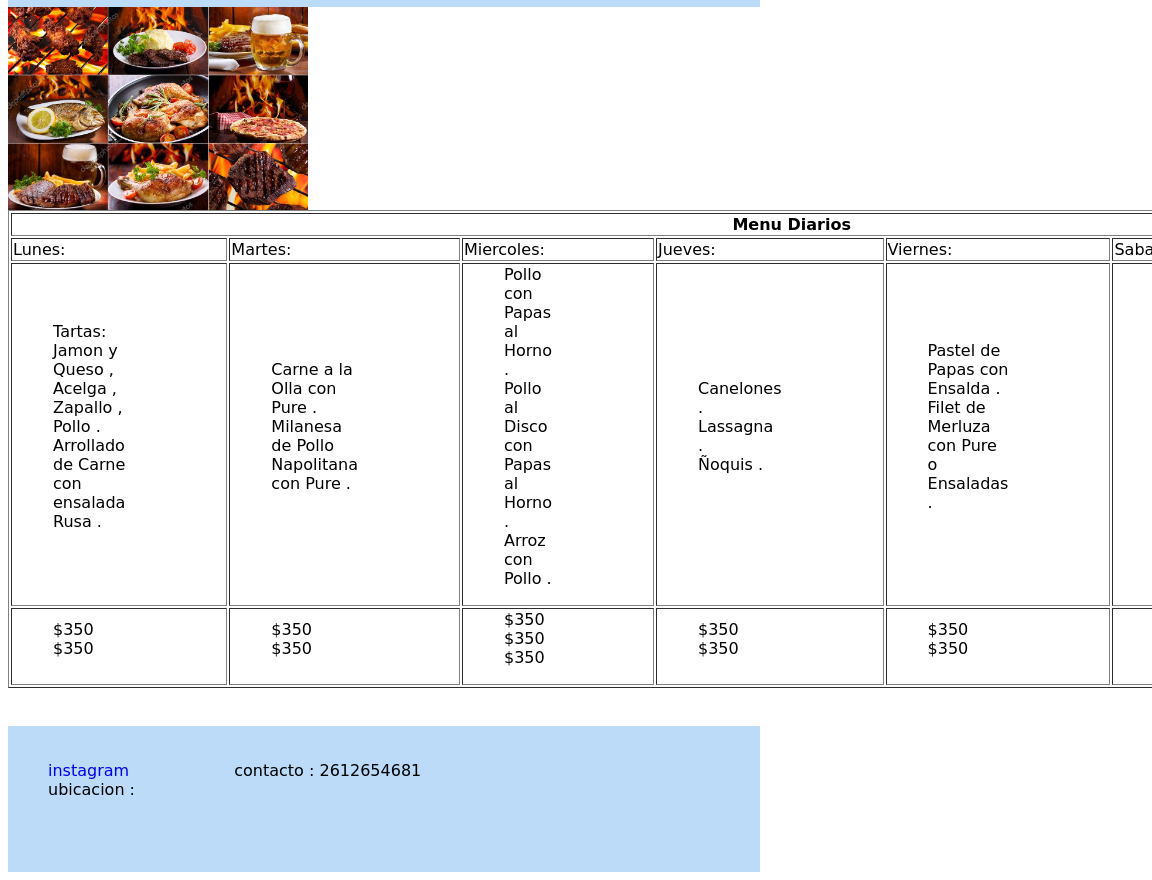
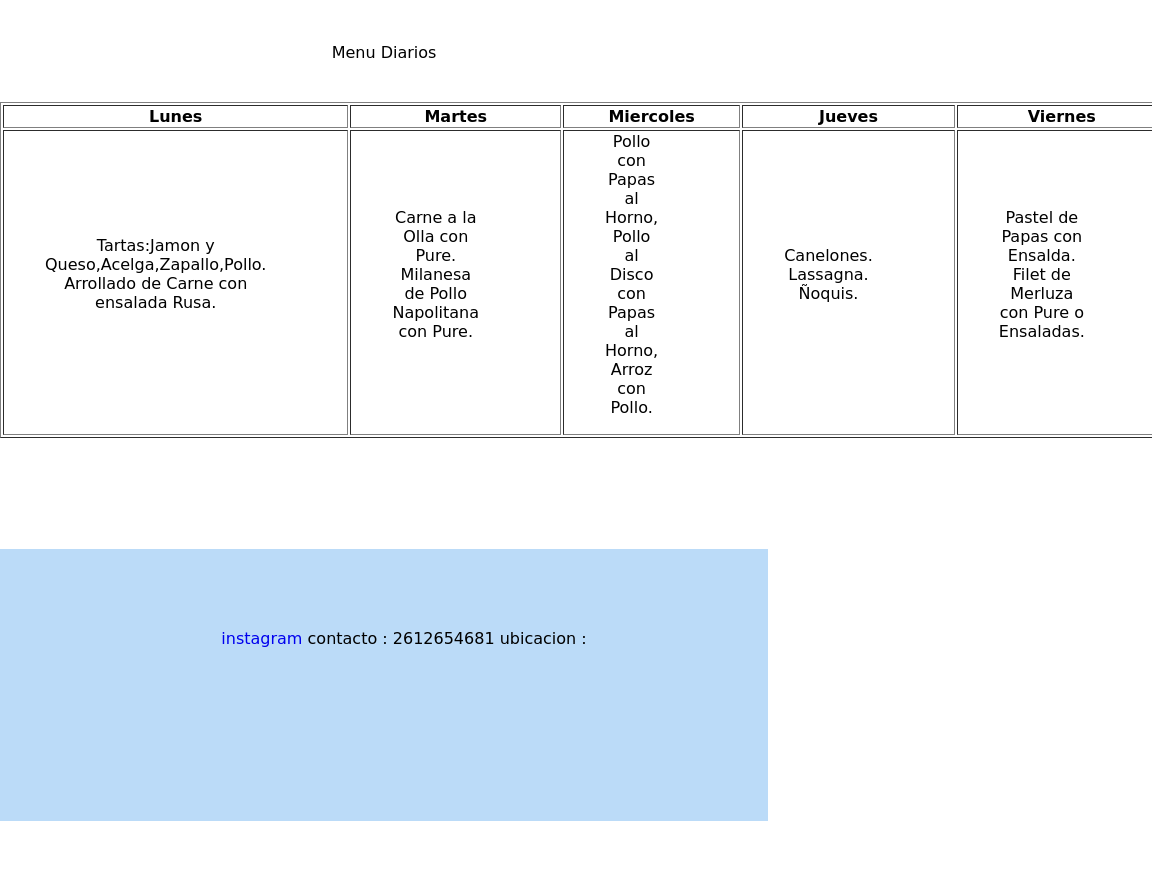
Before and after one commit to Enzo-Sartoris/mi-primer-proyecto, a plain HTML site: page menuDiarios.html in a window 768 px wide. Shown: the part 183-1063 px from the top of the page, 1152 px wide, since content can reach past the window. After the commit the page ends 1004 px from the top, so only its background shows below. Drawn offline with Linux system fonts and the light colour scheme; grey boxes are pictures that could not be loaded; a web font is replaced by a local one.

Commit message:
responsive index 780x480

```diff
--- a/css/style.css
+++ b/css/style.css
@@ -1,5 +1,7 @@
 
-
+body{
+    margin: 0;
+}
 
 .titulo {
     color: #ff5600;
@@ -25,6 +27,7 @@
 
     .logo{
         border-radius: 15px 15px;
+        width: 200px;
     }
 
 a{
@@ -115,7 +118,7 @@ ul{
 
 li{
     display: inline-block;
-    padding-inline-end: 100px;
+    padding-inline-end:80px;
 
 }
 
@@ -188,3 +191,94 @@ button:hover{
     cursor:pointer;
 
 }
+
+.tituloTabla {
+    text-align: center;
+    padding: 10px 10px 10px 10px;
+    margin-top: 40px;
+    margin-bottom: 30px;
+
+}
+.tituloTabla2 {
+    display: none;
+}
+.containerTabla{
+    grid:display  ;
+
+}
+.containerTabla2 {
+    display: none;
+}
+
+.bodyTabla {
+    text-align: center;
+
+}
+
+    @media screen and (min-width:780px) and (max-width: 1359px){
+
+    }
+    @media screen and (min-width :480px) and (max-width: 780px){
+        .titulo {
+            height: 20px;
+            font-size:1em ;
+            text-align: center;
+
+        }
+        .navMenu {
+            font-size: 10px;
+            text-align:start;
+            width: 100%; }
+
+            .navMenu li{
+                padding-inline-end:10px; }
+
+            .logo{
+                width:100px ;
+            }
+
+
+            .menuDiario{
+                width: 3000px;
+                max-width: 90%;
+
+            }
+
+            .video{
+                max-width: 100%;
+                padding: auto;
+                margin:auto;
+            }
+
+
+        .contenedorFooter {
+            text-align:center;
+            display: block;
+
+            }
+
+        .mapsCenter{
+            max-width: 100%;
+            height: 60px;
+            margin:0px 0px 40px 0px;
+            }
+
+
+        .contenedorFooter li{
+            padding-inline-end:10px;
+            margin: 20px 0px 0px 0px;
+            padding: 60px 0px 0px 0px;
+        }
+
+
+
+
+
+        }
+
+
+
+
+    @media screen and (min-width :480px) {
+
+    }
--- a/menuDiarios.html
+++ b/menuDiarios.html
@@ -58,39 +58,39 @@
     <main>
 
     <section>
-        <div><img src="imagenes/menues-diarios.jpg " width="300" alt=""></div>
+
+        <br>
+        <br>
+
+        <div class="tituloTabla">
+            Menu Diarios
+        </div>
 
 
-        <table border="1">
+        <table border="1"  class="containerTabla">
             <thead>
 
-                <th colspan="7">
-                    Menu Diarios
-
-                </th>
+                <th>Lunes</th>
+                <th>Martes</th>
+                <th>Miercoles</th>
+                <th>Jueves</th>
+                <th>Viernes</th>
+                <th>Sabado</th>
+                <th>Domingo</th>
 
             </thead>
 
-            <tbody">
+            <tbody class="bodyTabla">
 
-            <tr>
-                <td>Lunes:</td>
-                <td>Martes:</td>
-                <td>Miercoles:</td>
-                <td>Jueves:</td>
-                <td>Viernes:</td>
-                <td>Sabado:</td>
-                <td>Domingo:</td>
-            </tr>
+
 
             <tr>
                 <td>
                     <ol>
                         <li>
-                            Tartas: Jamon y Queso , Acelga , Zapallo , Pollo  .
-                        </li>
-                        <li>
-                            Arrollado de Carne con ensalada Rusa  .
+                            Tartas:Jamon y Queso,Acelga,Zapallo,Pollo.
+
+                            Arrollado de Carne con ensalada Rusa.
                         </li>
                     </ol>
                 </td>
@@ -98,10 +98,10 @@
                 <td>
                     <ol>
                         <li>
-                            Carne a la Olla con Pure  .
+                            Carne a la Olla con Pure.
                         </li>
                         <li>
-                            Milanesa de Pollo Napolitana con Pure  .
+                            Milanesa de Pollo Napolitana con Pure.
                         </li>
                     </ol>
                 </td>
@@ -109,13 +109,7 @@
                 <td>
                     <ol>
                         <li>
-                            Pollo con Papas al Horno .
-                        </li>
-                        <li>
-                            Pollo al Disco con Papas al Horno  .
-                        </li>
-                        <li>
-                            Arroz con Pollo  .
+                            Pollo con Papas al Horno, Pollo al Disco con Papas al Horno, Arroz con Pollo.
                         </li>
                     </ol>
                 </td>
@@ -123,13 +117,13 @@
                 <td>
                     <ol>
                         <li>
-                            Canelones  .
+                            Canelones.
                         </li>
                         <li>
-                            Lassagna  .
+                            Lassagna.
                         </li>
                         <li>
-                            Ñoquis  .
+                            Ñoquis.
                         </li>
                     </ol>
                 </td>
@@ -137,10 +131,10 @@
                 <td>
                     <ol>
                         <li>
-                            Pastel de Papas con Ensalda  .
+                            Pastel de Papas con Ensalda.
                         </li>
                         <li>
-                            Filet de Merluza con Pure o Ensaladas  .
+                            Filet de Merluza con Pure o Ensaladas.
                         </li>
                     </ol>
                 </td>
@@ -148,13 +142,13 @@
                 <td>
                     <ol>
                         <li>
-                            Matambre a la Pizza con Papas Fritas  .
+                            Matambre a la Pizza con Papas Fritas.
                         </li>
                         <li>
-                            Milanes de Carne con Papas Fritas  .
+                            Milanes de Carne con Papas Fritas.
                         </li>
                         <li>
-                            Milanesa de Pollo con Papas Fritas  .
+                            Milanesa de Pollo con Papas Fritas.
                         </li>
                     </ol>
                 </td>
@@ -162,10 +156,10 @@
                 <td>
                     <ol>
                         <li>
-                            Pollo a la Parrila con Papas Fritas  .
+                            Pollo a la Parrila con Papas Fritas.
                         </li>
                         <li>
-                            Ravioles con Albondigas  .
+                            Ravioles con Albondigas.
                         </li>
                     </ol>
                 </td>
@@ -175,17 +169,44 @@
             </tbody>
 
 
-            <tfoot>
+
+
+        </table>
+
+        <br>
+        <br>
+
+
+        <div class="tituloTabla2">
+            Menu Diarios
+        </div>
+
+
+        <table border="1" class="containerTabla2">
+            <thead>
+
+                <th>Lunes</th>
+                <th>Martes</th>
+                <th>Miercoles</th>
+                <th>Jueves</th>
+                <th>Viernes</th>
+                <th>Sabado</th>
+                <th>Domingo</th>
+
+            </thead>
+
+            <tbody class="bodyTabla2">
+
+
 
             <tr>
-
                 <td>
                     <ol>
                         <li>
-                                $350
+                            Tartas:Jamon y Queso,Acelga,Zapallo,Pollo.
                         </li>
                         <li>
-                                $350
+                            Arrollado de Carne con ensalada Rusa.
                         </li>
                     </ol>
                 </td>
@@ -193,10 +214,9 @@
                 <td>
                     <ol>
                         <li>
-                                $350
-                            </li>
-                            <li>
-                                $350
+                            Carne a la Olla con Pure.
+
+                            Milanesa de Pollo Napolitana con Pure.
                         </li>
                     </ol>
                 </td>
@@ -204,13 +224,11 @@
                 <td>
                     <ol>
                         <li>
-                                $350
-                            </li>
-                            <li>
-                                $350
-                            </li>
-                            <li>
-                                $350
+                            Pollo con Papas al Horno, Pollo al Disco con Papas al Horno, Arroz con Pollo.
+
+
+
+
                         </li>
                     </ol>
                 </td>
@@ -218,10 +236,13 @@
                 <td>
                     <ol>
                         <li>
-                                $350
+                            Canelones.
                         </li>
                         <li>
-                                $350
+                            Lassagna.
+                        </li>
+                        <li>
+                            Ñoquis.
                         </li>
                     </ol>
                 </td>
@@ -229,10 +250,10 @@
                 <td>
                     <ol>
                         <li>
-                                $350
+                            Pastel de Papas con Ensalda.
                         </li>
                         <li>
-                                $350
+                            Filet de Merluza con Pure o Ensaladas.
                         </li>
                     </ol>
                 </td>
@@ -240,13 +261,13 @@
                 <td>
                     <ol>
                         <li>
-                                $400
+                            Matambre a la Pizza con Papas Fritas.
                         </li>
                         <li>
-                                $400
+                            Milanes de Carne con Papas Fritas.
                         </li>
                         <li>
-                                $350
+                            Milanesa de Pollo con Papas Fritas.
                         </li>
                     </ol>
                 </td>
@@ -254,18 +275,20 @@
                 <td>
                     <ol>
                         <li>
-                                $1000
+                            Pollo a la Parrila con Papas Fritas.
                         </li>
                         <li>
-                                $350
+                            Ravioles con Albondigas.
                         </li>
                     </ol>
                 </td>
 
             </tr>
 
+            </tbody>
 
-            </tfoot>
+
+
 
         </table>
 
@@ -307,5 +330,7 @@
 
     </footer>
 
+
+
 </body>
 </html>
```
Also changed, not shown: index.html (+7 -7 lines). Lines whose indentation alone changed are shown as unchanged.
